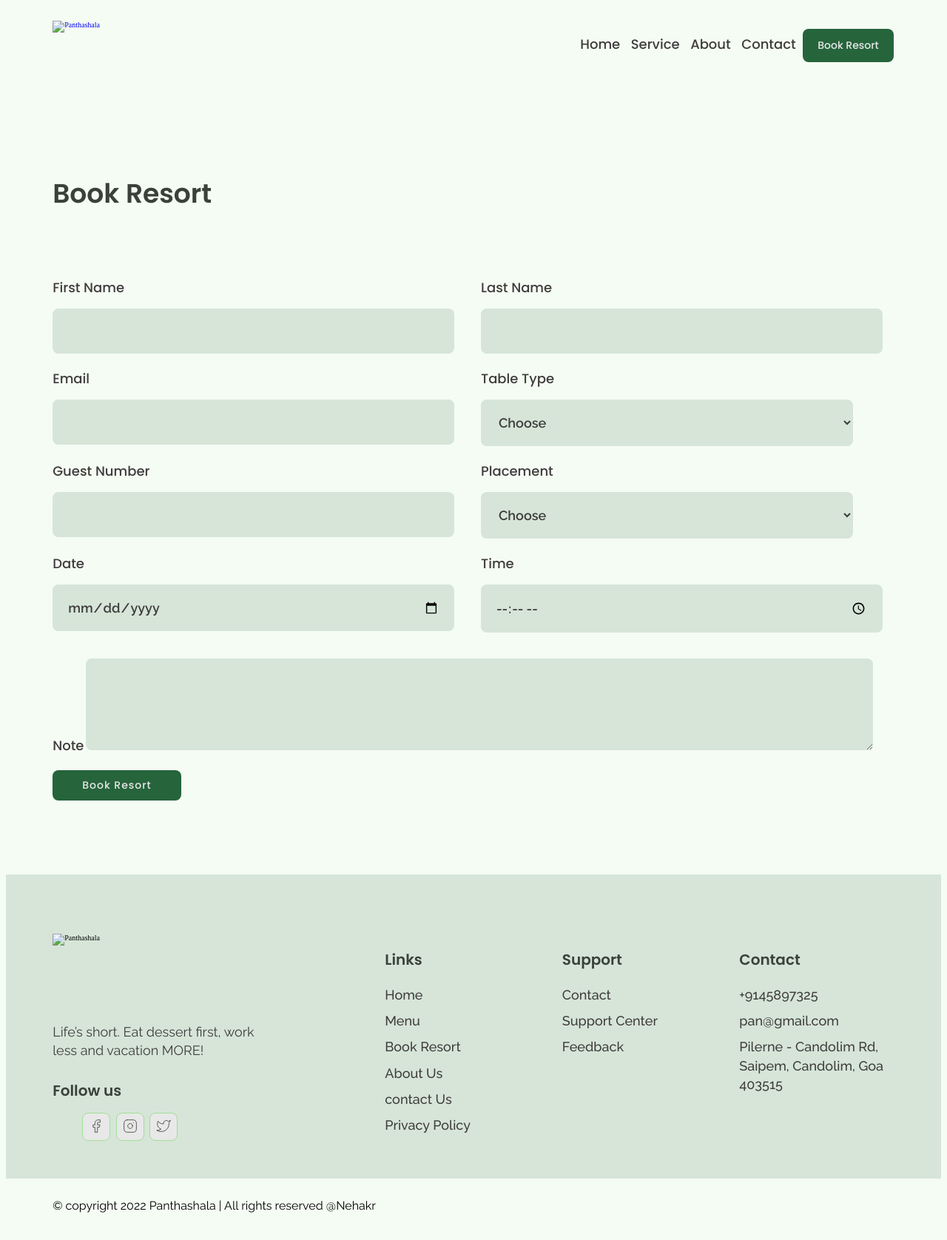
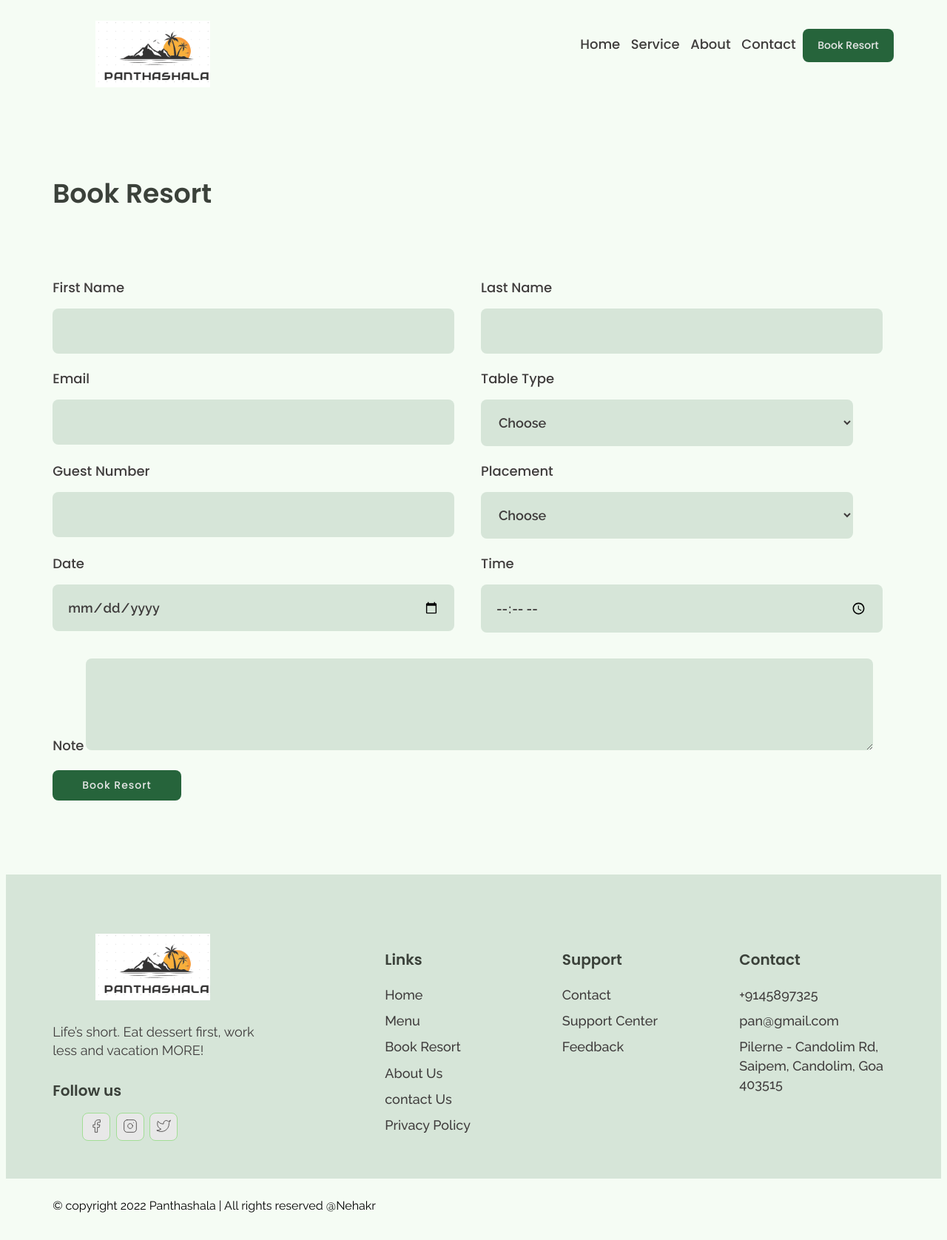
Before and after one commit to Nehakumari27/Resortwebsite, a plain HTML site: page booking.html in a window 1280 px wide. Shown: the whole page at 74% size. Drawn offline with nearby package versions, Linux system fonts and the light colour scheme.

Commit message:
Update booking.html

```diff
--- a/booking.html
+++ b/booking.html
@@ -24,7 +24,7 @@
             <div class="nav_wrapper">
               <div class="logo">
                 <a href="index.html" class="logo">
-                    <img src="image/logo.png" alt="Panthashala">
+                    <img src="logo.png" alt="Panthashala">
                 </a>
                 </div>
                 <nav>
@@ -128,7 +128,7 @@
         <div class="footer__col1">
           <div class="footer__logo">
             <div class="logo">
-              <img src="image/logo.png" alt="Panthashala">
+              <img src="logo.png" alt="Panthashala">
               </div>
           </div>
           <p class="footer__desc">
```
